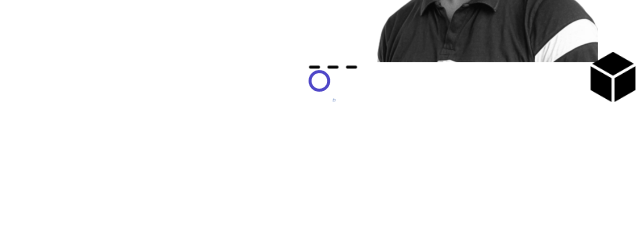
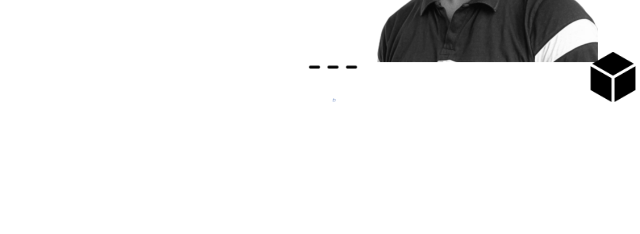
Before and after one commit to sam-sumit17/Portfolio_Html, a plain HTML site: page index.html in a window 1280 px wide. Shown: the part 456-690 px from the top of the page, 626-1266 px from the left. Drawn offline with nearby package versions, Linux system fonts and the light colour scheme.

Commit message:
little change

```diff
--- a/index.html
+++ b/index.html
@@ -60,9 +60,9 @@
                 <!-- <div class="absolute frame">
                     <img src="images/—Pngtree—technology border_5644135.png" id="frames" alt="">
                 </div> -->
-                <div class="absolute icons icon-dots">
+                <!-- <div class="absolute icons icon-dots">
                     <img src="images/userAsset/circle.png" alt="globe" >
-                </div>
+                </div> -->
                 <div class="absolute icons icon-cubes">
                     <img src="images/userAsset/cube.png" alt="globe" id="img1">
                 </div>
```
